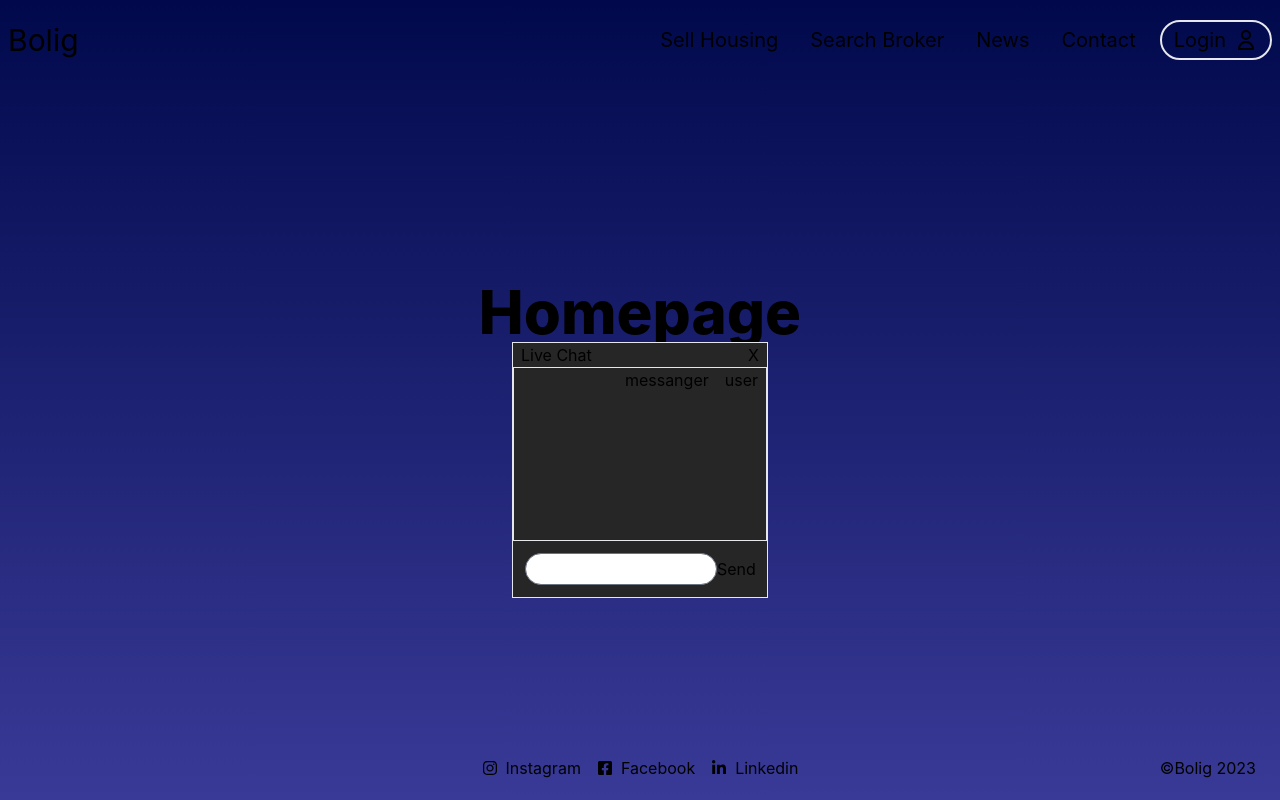
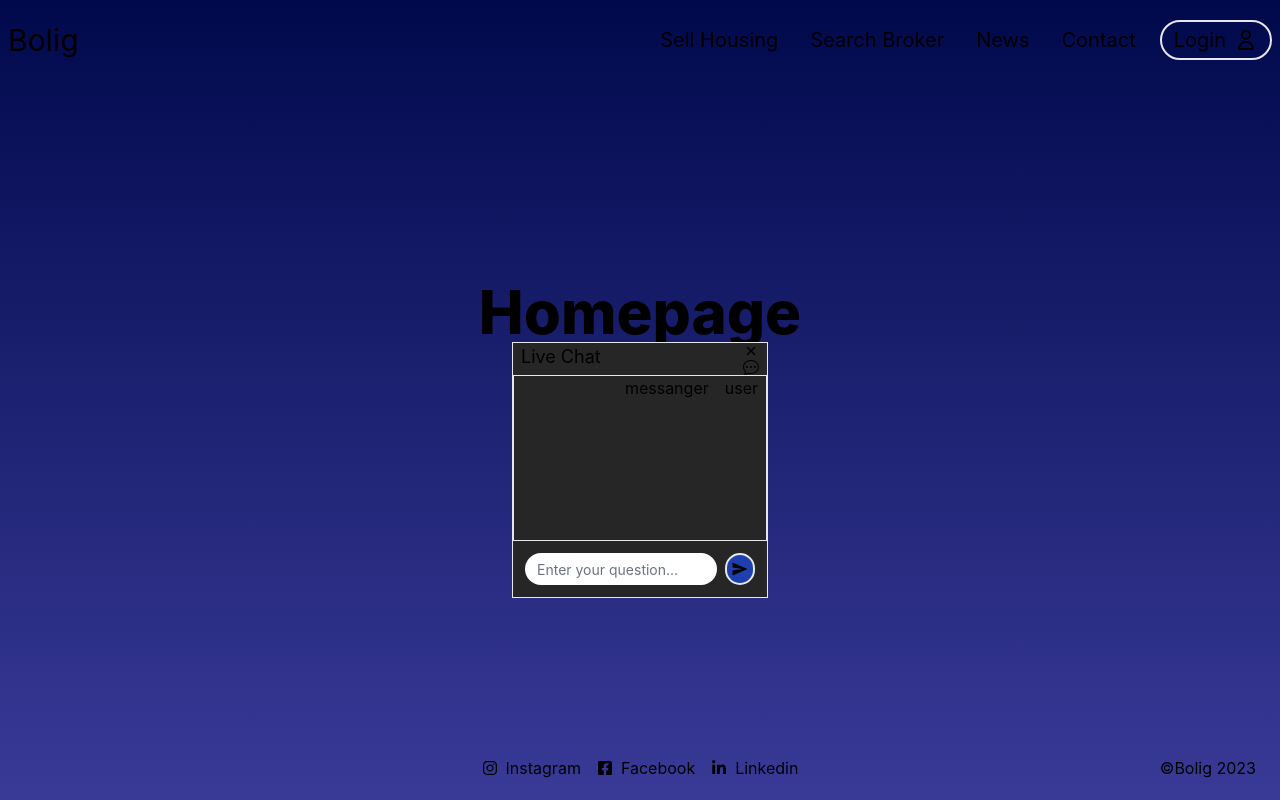
Before and after one commit to MaxAndreasLundin/bolig-web, a Next.js app: page / in a window 1280 px wide. Built offline with nearby package versions, Linux system fonts and the light colour scheme.

Commit message:
add icons

```diff
--- a/components/ChatBox.tsx
+++ b/components/ChatBox.tsx
@@ -1,19 +1,25 @@
 import React from 'react'
+import { IoSendSharp, IoClose } from 'react-icons/io5';
+import { BsChatDots } from 'react-icons/bs';
 
 const ChatBox = () => {
+
   return (
     <div className='bg-neutral-800 flex flex-col w-64 h-64 border'>
       <div className='flex justify-between px-2'>
-        <h4>Live Chat</h4>
-        <button>X</button>
+        <h4 className='text-lg'>Live Chat</h4>
+        <button>
+          <IoClose />
+          <BsChatDots />
+        </button>
       </div>
       <div className='flex justify-end w-full h-44 gap-4 px-2 border'>
         <p>messanger</p>
         <p>user</p>
       </div>
-      <div className='flex p-3'>
-        <input type="text" className='h-8 w-48 rounded-full'/>
-        <button>Send</button>
+      <div className='flex p-3 gap-2'>
+        <input type="text" placeholder='Enter your question...' className='h-8 w-48 rounded-full text-sm text-black outline-0 border-none'/>
+        <button className='bg-blue-800 w-8 h-8 border-2 rounded-full flex items-center justify-center'><IoSendSharp className="" /></button>
       </div>
     </div>
   )
```
